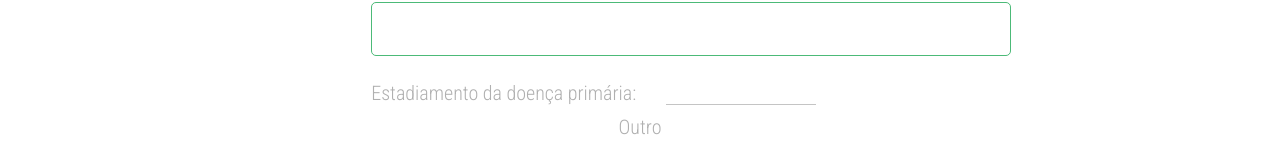
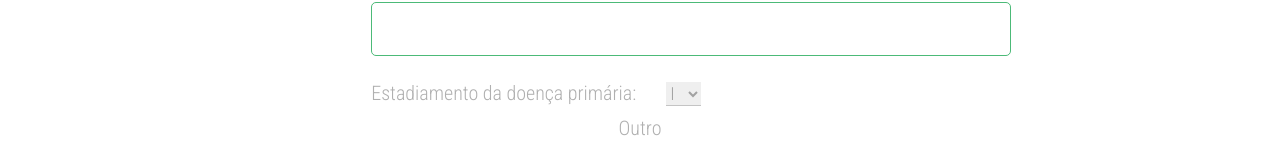
Before and after one commit to akelesis/nutrologic-frontend, a Vue app: page /nutritionist/evaluation/medicalRecords07 in a window 1280 px wide. Shown: the part 364-511 px from the top of the page. Built offline with nearby package versions, Linux system fonts and the light colour scheme.

Commit message:
add default select field

```diff
--- /dev/null
+++ b/src/components/DefaultSelect.vue
@@ -0,0 +1,29 @@
+<template>
+  <div class="DefaultSelect">
+      <select>
+          <option v-for="option in options" :key="option" :value="option">{{option}}</option>
+      </select>
+  </div>
+</template>
+
+<script>
+export default {
+  props: ['options']
+}
+</script>
+
+<style>
+    .DefaultSelect select {
+        border: none;
+        border-bottom: 1px solid #C4C4C4;
+        outline: none;
+        font-family: 'Roboto Condensed', sans-serif;
+        font-size: 18px;
+        color: #A2A2A2;
+        font-weight: 300;
+    }
+
+    .DefaultSelect select:focus {
+        border-bottom: 3px solid #58e28f;
+    }
+</style>
--- a/src/views/NutritionistEvaluation/MedicalRecords07.vue
+++ b/src/views/NutritionistEvaluation/MedicalRecords07.vue
@@ -19,7 +19,7 @@
           </div>
           <div class="primary-disease-input-container default-width">
             <span>Estadiamento da doença primária: </span>
-            <default-input inputType="text" placeholder=""/>
+            <default-select :options="deseaseStateOptions" />
           </div>
           <div class="text-area-input-container">
             <p>Outro</p>
@@ -52,9 +52,9 @@ import Header from '../../components/Header.vue'
 import MainFooter from '../../components/MainFooter.vue'
 import GreenButton from '../../components/GreenButton.vue'
 import EvaluationBreadcrumbs from '../../components/EvaluationBreadcrumbs.vue'
-import DefaultInput from '../../components/DefaultInput.vue'
 import DefaultCheckbox from '../../components/DefaultCheckbox.vue'
 import DefaultTextArea from '../../components/DefaultTextArea.vue'
+import DefaultSelect from '../../components/DefaultSelect.vue'
 
 export default {
   components: {
@@ -62,15 +62,16 @@ export default {
     MainFooter,
     GreenButton,
     EvaluationBreadcrumbs,
-    DefaultInput,
     DefaultCheckbox,
-    DefaultTextArea
+    DefaultTextArea,
+    DefaultSelect
   },
   data () {
     return {
       user: {
         name: 'Dr. João Carlos'
-      }
+      },
+      deseaseStateOptions: ['I', 'II', 'III', 'IV']
     }
   }
 }
--- a/src/views/NutritionistEvaluation/MedicalRecords11.vue
+++ b/src/views/NutritionistEvaluation/MedicalRecords11.vue
@@ -44,7 +44,7 @@
           <nutritionist-radius class="row-6 column-5 grid-input" value="" id="item5-4" name="item5"/>
           <div class="row-7 column-1 score-container">
             <span class="grid-text-start">PONTUAÇÃO GERAL</span>
-            <default-input inputType="text" placeholder=""/>
+            <default-select :options="options" />
           </div>
         </div>
         <p id="total-score">Pontuação Total: 0</p>
@@ -65,7 +65,7 @@ import MainFooter from '../../components/MainFooter.vue'
 import GreenButton from '../../components/GreenButton.vue'
 import EvaluationBreadcrumbs from '../../components/EvaluationBreadcrumbs.vue'
 import NutritionistRadius from '../../components/NutritionistRadius.vue'
-import DefaultInput from '../../components/DefaultInput.vue'
+import DefaultSelect from '../../components/DefaultSelect.vue'
 
 export default {
   components: {
@@ -74,13 +74,14 @@ export default {
     GreenButton,
     EvaluationBreadcrumbs,
     NutritionistRadius,
-    DefaultInput
+    DefaultSelect
   },
   data () {
     return {
       user: {
         name: 'Dr. João Carlos'
-      }
+      },
+      options: [1, 2, 3]
     }
   }
 }
```
